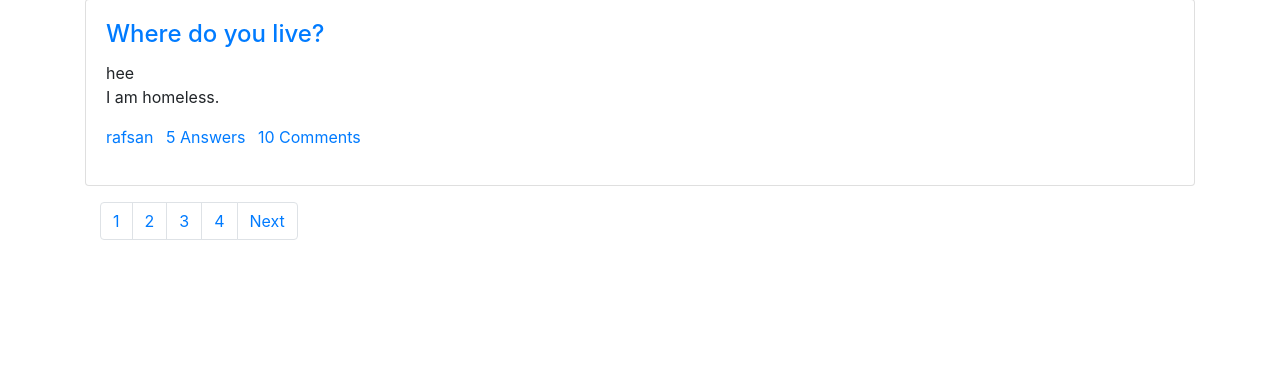
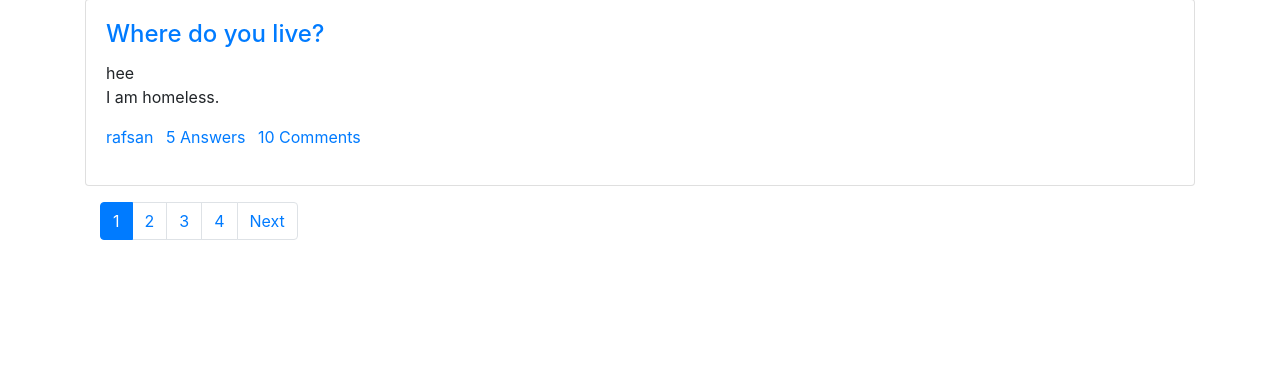
Before and after one commit to RafsanSwadhin/Q-A-Website, a Django app: page / in a window 1280 px wide. Shown: the part 217-609 px from the top of the page. Run offline with Django 5.2, Linux system fonts and the light colour scheme; data comes from the database, SQL or seed files in the repository.

Commit message:
home.html

```diff
--- a/main/qa/templates/home.html
+++ b/main/qa/templates/home.html
@@ -65,8 +65,6 @@
         </div>
         {% endfor %}
 
-
-
         <div class="container">
             <nav aria-label="Page navigation example">
                 <ul class="pagination">
@@ -77,11 +75,16 @@
                     {% endif %}
 
                     {% for i in quest.paginator.page_range %}
-                    <li class="page-item {% if q.number == i %}active{% endif %}">
+                    {% if quest.number == i %}
+                    <li class="page-item active">
                         <a class="page-link" href="?page={{ i }}">{{ i }}</a>
                     </li>
+                    {% else %}
+                    <li class="page-item">
+                        <a class="page-link" href="?page={{ i }}">{{ i }}</a>
+                    </li>
+                    {% endif %}
                     {% endfor %}
-
                     {% if quest.has_next %}
                     <li class="page-item">
                         <a class="page-link" href="?page={{ quest.next_page_number }}">Next</a>
@@ -90,8 +93,5 @@
                 </ul>
             </nav>
         </div>
-
-
-
 </body>
 </html>
```
